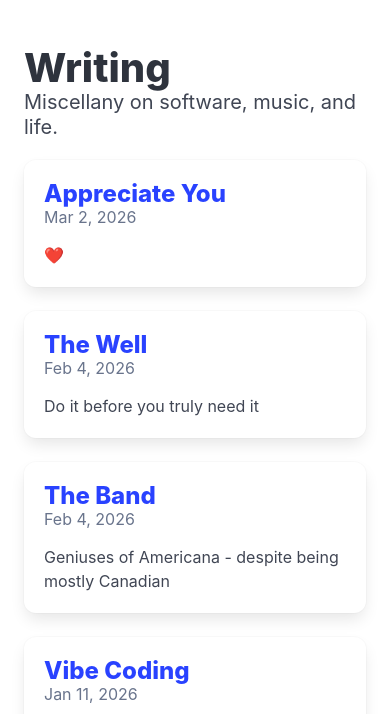
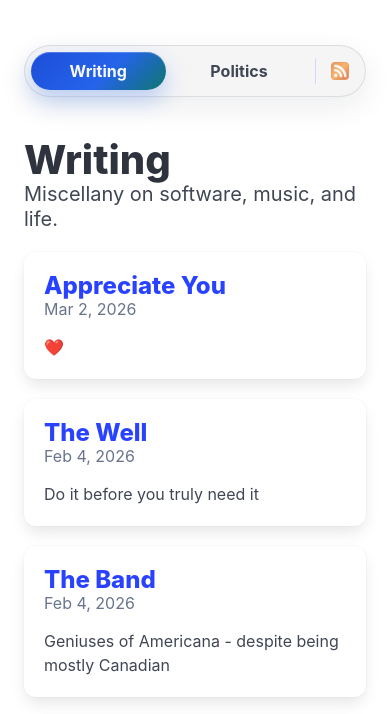
Before and after one commit to adamlacasse/adamlacasse-site, an Astro site: page /blog in a window 390 px wide. Shown: the part 124-838 px from the top of the page. Built offline with nearby package versions, Linux system fonts and the light colour scheme; Astro itself is replaced by a stand-in of ours.

Commit message:
Blog expansion

```diff
--- /dev/null
+++ b/src/components/BlogListing.astro
@@ -0,0 +1,240 @@
+---
+import { Image } from 'astro:assets';
+import type { CollectionEntry } from 'astro:content';
+import rssIcon from '../assets/Feed-icon.png';
+
+type BlogPost = CollectionEntry<'blog'>;
+
+interface Props {
+  title: string;
+  subtitle: string;
+  posts: BlogPost[];
+  activeSection: 'writing' | 'politics';
+  feedHref: string;
+}
+
+const { title, subtitle, posts, activeSection, feedHref } = Astro.props as Props;
+
+const sections = [
+  {
+    href: '/blog',
+    label: 'Writing',
+    key: 'writing',
+  },
+  {
+    href: '/blog/politics',
+    label: 'Politics',
+    key: 'politics',
+  },
+] as const;
+---
+
+<div class="blog-section-header mb-5">
+  <div class="section-toolbar">
+    <nav class="section-switch" aria-label="Blog sections">
+      {
+        sections.map((section) => (
+          <a
+            href={section.href}
+            class:list={['section-switch__link', { 'is-active': activeSection === section.key }]}
+            aria-current={activeSection === section.key ? 'page' : undefined}
+          >
+            {section.label}
+          </a>
+        ))
+      }
+    </nav>
+    <a
+      href={feedHref}
+      class="blog-feed-link"
+      aria-label={`${title} RSS feed`}
+      title={`${title} RSS feed`}
+    >
+      <Image src={rssIcon} alt="RSS feed" width={24} height={24} />
+    </a>
+  </div>
+</div>
+
+<h1 class="title is-2">{title}</h1>
+<p class="subtitle">{subtitle}</p>
+
+{
+  posts.length > 0 ? (
+    <div class="blog-grid">
+      {posts.map((post) => (
+        <div class="box">
+          <h2 class="title is-4">
+            <a href={`/blog/${post.slug}/`}>{post.data.title}</a>
+          </h2>
+          <p class="subtitle is-6 has-text-grey">
+            {post.data.pubDate.toLocaleDateString('en-US', {
+              year: 'numeric',
+              month: 'short',
+              day: 'numeric',
+            })}
+          </p>
+          <p>{post.data.description}</p>
+        </div>
+      ))}
+    </div>
+  ) : (
+    <div class="notification is-light">Nothing is published here yet.</div>
+  )
+}
+
+<style>
+  .blog-section-header {
+    display: flex;
+    align-items: center;
+    justify-content: flex-start;
+  }
+
+  .section-toolbar {
+    display: inline-flex;
+    align-items: center;
+    gap: 0.35rem;
+    padding: 0.35rem;
+    border: 1px solid color-mix(in srgb, currentColor 14%, transparent);
+    border-radius: 999px;
+    background: color-mix(in srgb, currentColor 5%, transparent);
+    box-shadow: 0 10px 30px rgba(15, 23, 42, 0.08);
+  }
+
+  .section-switch {
+    display: inline-flex;
+    align-items: center;
+    gap: 0.35rem;
+  }
+
+  .section-switch__link {
+    display: inline-flex;
+    align-items: center;
+    justify-content: center;
+    min-width: 7rem;
+    padding: 0.7rem 1.1rem;
+    border-radius: 999px;
+    color: inherit;
+    font-weight: 700;
+    line-height: 1;
+    text-decoration: none;
+    transition:
+      background-color 0.2s ease,
+      color 0.2s ease,
+      box-shadow 0.2s ease,
+      transform 0.2s ease;
+  }
+
+  .section-switch__link:hover {
+    background: color-mix(in srgb, currentColor 8%, transparent);
+    transform: translateY(-1px);
+  }
+
+  .section-switch__link.is-active {
+    background: linear-gradient(135deg, #1d4ed8, #2563eb 55%, #0f766e);
+    box-shadow:
+      inset 0 1px 0 rgba(255, 255, 255, 0.22),
+      0 10px 22px rgba(37, 99, 235, 0.28);
+    color: #f8fafc;
+  }
+
+  .blog-feed-link {
+    display: inline-flex;
+    align-items: center;
+    justify-content: center;
+    position: relative;
+    margin-left: 0.2rem;
+    padding-left: 0.3rem;
+    width: 2.75rem;
+    height: 2.75rem;
+    flex-shrink: 0;
+    border-radius: 999px;
+    opacity: 0.72;
+    transition:
+      opacity 0.2s ease,
+      transform 0.2s ease,
+      background-color 0.2s ease;
+  }
+
+  .blog-feed-link::before {
+    content: '';
+    position: absolute;
+    left: 0;
+    top: 50%;
+    width: 1px;
+    height: 1.6rem;
+    background: color-mix(in srgb, currentColor 22%, transparent);
+    transform: translateY(-50%);
+  }
+
+  .blog-feed-link:hover {
+    opacity: 1;
+    transform: translateY(-1px);
+    background: color-mix(in srgb, currentColor 8%, transparent);
+  }
+
+  .blog-feed-link :global(img) {
+    width: 1.1rem;
+    height: 1.1rem;
+  }
+
+  .blog-grid {
+    display: grid;
+    gap: 1.25rem;
+    grid-template-columns: repeat(auto-fit, minmax(20rem, 1fr));
+  }
+
+  .blog-grid .box {
+    margin-bottom: 0;
+    height: 100%;
+  }
+
+  :global(html[data-theme='dark']) .section-toolbar {
+    border-color: rgba(148, 163, 184, 0.24);
+    background: rgba(15, 23, 42, 0.72);
+    box-shadow: 0 14px 36px rgba(0, 0, 0, 0.28);
+  }
+
+  :global(html[data-theme='dark']) .section-switch__link {
+    color: #e5e7eb;
+  }
+
+  :global(html[data-theme='dark']) .section-switch__link:hover {
+    background: rgba(148, 163, 184, 0.14);
+  }
+
+  :global(html[data-theme='dark']) .blog-feed-link {
+    opacity: 0.66;
+  }
+
+  :global(html[data-theme='dark']) .blog-feed-link::before {
+    background: rgba(148, 163, 184, 0.34);
+  }
+
+  :global(html[data-theme='dark']) .blog-feed-link:hover {
+    opacity: 0.92;
+  }
+
+  @media (max-width: 640px) {
+    .blog-section-header {
+      align-items: stretch;
+    }
+
+    .section-toolbar {
+      width: 100%;
+    }
+
+    .section-switch {
+      width: 100%;
+    }
+
+    .section-switch__link {
+      flex: 1;
+      min-width: 0;
+    }
+
+    .blog-feed-link {
+      width: 2.75rem;
+      height: auto;
+    }
+  }
+</style>
--- /dev/null
+++ b/src/content/blog/politics/coming-soon.md
@@ -0,0 +1,11 @@
+---
+title: 'Coming Soon'
+description: 'A placeholder while the politics section takes shape.'
+pubDate: 'Mar 23, 2026'
+tags:
+  - politics
+---
+
+This section is on the way.
+
+I want it to have its own shape, voice, and rhythm, so for now this is simply a marker that it exists and more is coming.
--- a/src/pages/blog/index.astro
+++ b/src/pages/blog/index.astro
@@ -1,34 +1,20 @@
 ---
+import { getCollection } from 'astro:content';
+import BlogListing from '../../components/BlogListing.astro';
+import { AUTHOR } from '../../consts';
 import BaseLayout from '../../layouts/BaseLayout.astro';
-import { getCollection } from 'astro:content';
-import { AUTHOR } from '../../consts';
 
 const posts = (await getCollection('blog'))
-  .filter((p) => !p.data.draft)
+  .filter((post) => !post.data.draft && !post.slug.startsWith('politics/'))
   .sort((a, b) => b.data.pubDate.getTime() - a.data.pubDate.getTime());
 ---
 
 <BaseLayout title={`Writing — ${AUTHOR}`} contentWidth="narrow">
-  <h1 class="title is-2">Writing</h1>
-  <p class="subtitle">Miscellany on software, music, and life.</p>
-
-  <div class="content">
-    {
-      posts.map((p) => (
-        <div class="box">
-          <h2 class="title is-4">
-            <a href={`/blog/${p.slug}/`}>{p.data.title}</a>
-          </h2>
-          <p class="subtitle is-6 has-text-grey">
-            {p.data.pubDate.toLocaleDateString('en-US', {
-              year: 'numeric',
-              month: 'short',
-              day: 'numeric',
-            })}
-          </p>
-          <p>{p.data.description}</p>
-        </div>
-      ))
-    }
-  </div>
+  <BlogListing
+    title="Writing"
+    subtitle="Miscellany on software, music, and life."
+    posts={posts}
+    activeSection="writing"
+    feedHref="/rss.xml"
+  />
 </BaseLayout>
--- a/src/pages/rss.xml.js
+++ b/src/pages/rss.xml.js
@@ -4,7 +4,7 @@ import { AUTHOR } from '../consts';
 
 export async function GET(context) {
   const posts = (await getCollection('blog'))
-    .filter((p) => !p.data.draft)
+    .filter((p) => !p.data.draft && !p.slug.startsWith('politics/'))
     .sort((a, b) => b.data.pubDate.getTime() - a.data.pubDate.getTime());
 
   return rss({
```
Also changed, not shown: src/pages/blog/[...slug].astro (renamed from src/pages/blog/[slug].astro, +4 -4 lines), src/pages/blog/politics/index.astro (added, +20 -0 lines), src/pages/blog/politics/rss.xml.js (added, +21 -0 lines).
